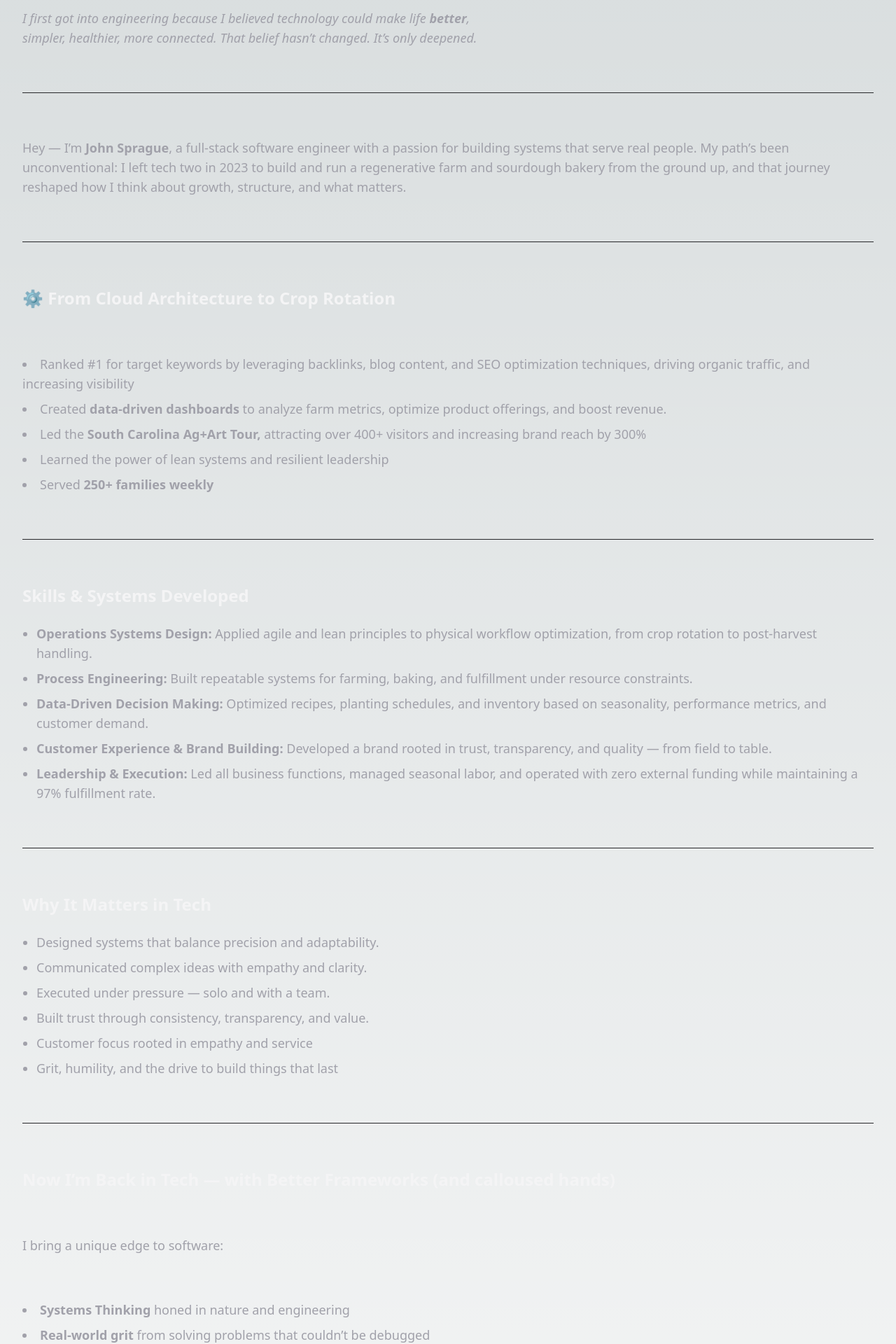
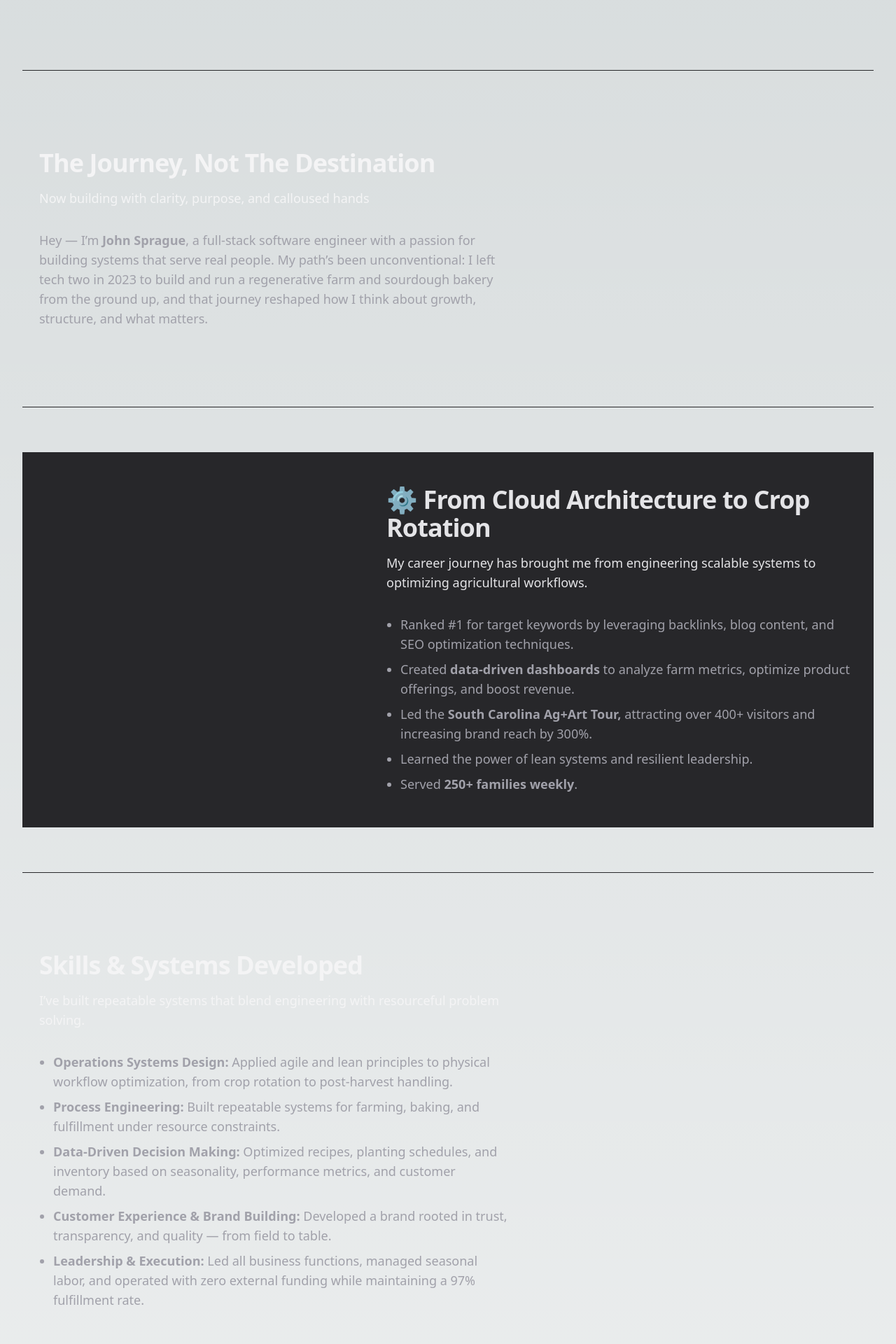
Before and after one commit to john-sprague/code-by-spraguejdev, a React (Vite) app: page /about-me in a window 1280 px wide. Shown: the part 360-2280 px from the top of the page at 70% size. Built offline with nearby package versions, Linux system fonts and the light colour scheme.

Commit message:
feat: build new section reusable component
- Update AboutMe.tsx page

```diff
--- /dev/null
+++ b/src/components/Section.tsx
@@ -0,0 +1,39 @@
+import React from "react";
+
+interface SectionProps {
+  title: string;
+  subtitle: string;
+  children: React.ReactNode;
+  isDarkMode?: boolean;
+}
+
+const Section: React.FC<SectionProps> = ({ title, subtitle, children, isDarkMode = false }) => {
+  return (
+    <>
+    <div
+      className={`relative py-12 w-full ${
+        isDarkMode ? "text-zinc-100" : "bg-zinc-800 text-zinc-200"
+      }`}
+    >
+      <div
+        className={`px-6 mx-auto space-y-8 max-w-7xl ${
+          isDarkMode ? "flex flex-col items-start" : "flex flex-col items-end"
+        }`}
+      >
+        {/* Section Title */}
+        <div className="max-w-2xl mx-auto lg:mx-0">
+          <h2 className="text-3xl font-bold tracking-tight sm:text-4xl">{title}</h2>
+          <p className="mt-4 text-lg">{subtitle}</p>
+        </div>
+
+        {/* Section Content */}
+        <div className="max-w-2xl mx-auto lg:mx-0 " >{children}</div>
+      </div>
+    </div>
+    <div className="w-full h-px bg-zinc-800 my-6" />
+
+    </>
+  );
+};
+
+export default Section;
--- a/src/routes/AboutMe.tsx
+++ b/src/routes/AboutMe.tsx
@@ -1,52 +1,54 @@
 import { Link } from "react-router-dom";
+import Section from "../components/Section";
+import TitleSection from "../components/TitleSection";
 
 const AboutMe: React.FC = () => {
   return (
     <div className="relative pb-16">
         <div className="px-6 pt-16 mx-auto space-y-8 max-w-7xl lg:px-8 md:space-y-16 md:pt-24 lg:pt-32">
-        <div className="max-w-2xl mx-auto lg:mx-0">
-          <h2 className="text-3xl font-bold tracking-tight text-zinc-100 sm:text-4xl">
-            About Me
-          </h2>
-          <h3 className="text-xl text-green-700 font-semibold mb-6">
-            Developer. Farmer. Systems Thinker.
-          </h3>
-          <p className='text-lg text-zinc-400'>
-            <em>I first got into engineering because I believed technology could make life <span className='font-semibold'>better</span>, simpler, healthier, more connected. That belief hasn’t changed. It’s only deepened.</em>
-          </p>
-        </div>
-
-          <div className="w-full h-px bg-zinc-800" />
-          <p className="mb-6 text-lg text-zinc-400">
+      <TitleSection
+              title='About Me'
+              subtitle='Developer. Builder. Systems Thinker'
+             children={undefined}
+        />
+      {/* Section 1 - About Me Intro */}
+      <Section
+        title="The Journey, Not The Destination"
+        subtitle="Now building with clarity, purpose, and calloused hands"
+        isDarkMode={true}
+      >
+        <p className="text-lg text-zinc-400 space-y-2">
         Hey — I’m <span className="font-semibold">John Sprague</span>, a
             full-stack software engineer with a passion for building systems that
             serve real people. My path’s been unconventional: I left tech two in 2023 to build and run a
             regenerative farm and sourdough bakery from the ground up, and that journey reshaped how I
             think about growth, structure, and what matters.
         </p>
+      </Section>
 
-          <div className="w-full h-px bg-zinc-800 my-6" />
-
-          <h3 className="text-2xl font-semibold mt-10 mb-4 text-zinc-100">
-            ⚙️ From Cloud Architecture to Crop Rotation
-          </h3>
-          <ul className="list-disc list-inside space-y-2 text-lg text-zinc-400">
-            <li>Ranked #1 for target keywords by leveraging backlinks, blog content, and SEO optimization techniques, driving organic traffic, and increasing visibility</li>
-            <li>
-                Created <span className='font-semibold'>data-driven dashboards</span> to analyze farm metrics, optimize product offerings, and boost revenue.
-            </li>
-            <li>Led the <span className='font-semibold'>South Carolina Ag+Art Tour,</span> attracting over 400+ visitors and increasing brand reach by 300%</li>
-            <li>Learned the power of lean systems and resilient leadership</li>
-            <li>
-              Served <span className="font-semibold">250+ families weekly</span>
-            </li>
+      {/* Section 2 - Career Journey */}
+      <Section
+        title="⚙️ From Cloud Architecture to Crop Rotation"
+        subtitle="My career journey has brought me from engineering scalable systems to optimizing agricultural workflows."
+        isDarkMode={false}
+      >
+        <ul className="list-disc pl-5 space-y-2 text-lg text-zinc-400">
+          <li>Ranked #1 for target keywords by leveraging backlinks, blog content, and SEO optimization techniques.</li>
+          <li>Created <span className="font-semibold">data-driven dashboards</span> to analyze farm metrics, optimize product offerings, and boost revenue.</li>
+          <li>Led the <span className="font-semibold">South Carolina Ag+Art Tour,</span> attracting over 400+ visitors and increasing brand reach by 300%.</li>
+          <li>Learned the power of lean systems and resilient leadership.</li>
+          <li>Served <span className="font-semibold">250+ families weekly</span>.</li>
         </ul>
-
-          <div className="w-full h-px bg-zinc-800 my-6" />
+      </Section>
 
 
-            <div className="space-y-6">
-            <h3 className="text-2xl font-semibold text-zinc-100">Skills & Systems Developed</h3>
+
+      {/* Section 3 - Skills & Systems Developed */}
+      <Section
+        title="Skills & Systems Developed"
+        subtitle="I’ve built repeatable systems that blend engineering with resourceful problem solving."
+        isDarkMode={true}
+      >
         <ul className="list-disc pl-5 text-lg text-zinc-400 space-y-2">
           <li><strong>Operations Systems Design:</strong> Applied agile and lean principles to physical workflow optimization, from crop rotation to post-harvest handling.</li>
           <li><strong>Process Engineering:</strong> Built repeatable systems for farming, baking, and fulfillment under resource constraints.</li>
@@ -54,94 +56,85 @@ const AboutMe: React.FC = () => {
           <li><strong>Customer Experience & Brand Building:</strong> Developed a brand rooted in trust, transparency, and quality — from field to table.</li>
           <li><strong>Leadership & Execution:</strong> Led all business functions, managed seasonal labor, and operated with zero external funding while maintaining a 97% fulfillment rate.</li>
         </ul>
-            </div>
+      </Section>
 
-            <div className="w-full h-px bg-zinc-800 my-6" />
+      {/* Section 4 - Why It Matters in Tech */}
+      <Section
+        title="Why It Matters in Tech"
+        subtitle="The skills I developed in farming and operations directly translate to software engineering."
+        isDarkMode={false}
+      >
 
-            <div className="space-y-6">
-            <h3 className="text-2xl font-semibold text-zinc-100">Why It Matters in Tech</h3>
-            <ul className="list-disc pl-5 text-lg text-zinc-400 space-y-2">
+        <ul className="list-disc pl-5 space-y-2 text-lg text-zinc-400 ">
+          <li>Embracing challenges head-on and continuously learning from failures has been crucial in creating solutions that stand the test of time.</li>
           <li>Designed systems that balance precision and adaptability.</li>
-                <li>Communicated complex ideas with empathy and clarity.</li>
-                <li>Executed under pressure — solo and with a team.</li>
+          <li><span className='font-semibold' />Executed under pressure — solo and with a team.</li>
           <li>Built trust through consistency, transparency, and value.</li>
-                <li>Customer focus rooted in empathy and service</li>
-                <li>Grit, humility, and the drive to build things that last</li>
+          <li>Customer focus rooted in empathy and service.</li>
+          <li> Developed a strong sense of grit, humility, and determination, driven by the belief that the most valuable projects are those that require persistence and resilience.</li>
+          <li>Embracing challenges head-on and continuously learning from failures has been crucial in creating solutions that stand the test of time.</li>
         </ul>
-            </div>
+      </Section>
 
-        <div className="w-full h-px bg-zinc-800 my-6" />
-
-          <h3 className="text-2xl font-semibold mt-10 mb-4 text-zinc-100">
-            Now I’m Back in Tech — with Better Frameworks (and calloused hands)
-          </h3>
-          <p className="mb-6 text-lg text-zinc-400">
-            I bring a unique edge to software:
-          </p>
+      {/* Section 5 - Now Back in Tech */}
+      <Section
+        title="Now I’m Back in Tech — with Better Frameworks (and dirty boots)"
+        subtitle="I bring a unique edge to software development with systems thinking, real-world grit, and empathy."
+        isDarkMode={true}
+      >
         <ul className="list-disc list-inside space-y-2 text-lg text-zinc-400">
-            <li>
-              <span className="font-semibold">Systems Thinking</span> honed in nature and engineering
-            </li>
-            <li>
-              <span className="font-semibold">Real-world grit</span> from solving problems that couldn’t be debugged
-            </li>
-            <li>
-              <span className="font-semibold">Empathy</span> for users, teammates, and customers alike
-            </li>
+          <li><span className="font-semibold">Systems Thinking</span> honed in nature and engineering.</li>
+          <li><span className="font-semibold">Real-world grit</span> from solving problems that couldn’t be debugged.</li>
+          <li><span className="font-semibold">Empathy</span> for users, teammates, and customers alike.</li>
         </ul>
         <blockquote className="mt-6 p-4 border-l-4 border-green-500 italic bg-green-50 text-green-900">
           “I don’t just write code. I build systems that grow, serve, and endure.”
         </blockquote>
+      </Section>
 
-          <div className="w-full h-px bg-zinc-800 my-6" />
-
-          <h3 className="text-2xl font-semibold mt-10 mb-4 text-zinc-100">
-            What I’m Focused On
-          </h3>
+      {/* Section 6 - What I'm Focused On */}
+      <Section
+        title="What I’m Focused On"
+        subtitle="Currently, I’m tackling challenges that push the limits of full stack engineering and product scalability."
+        isDarkMode={false}
+      >
         <ul className="grid grid-cols-1 sm:grid-cols-2 gap-4 text-lg text-zinc-400">
           <li>Backend & Distributed Systems</li>
           <li>Purpose-driven Product Engineering</li>
           <li>Developer Experience & Team Collaboration</li>
           <li>Scalability, performance, and sustainability</li>
         </ul>
+      </Section>
 
-          <div className="w-full h-px bg-zinc-800 my-6" />
-
-          <h3 className="text-2xl font-semibold mt-10 mb-4 text-zinc-100">
-             When I’m Not Coding...
-          </h3>
+      {/* Section 7 - When I’m Not Coding */}
+      <Section
+        title="When I’m Not Coding..."
+        subtitle="I stay active, train for endurance events, and love spending time with my German Shepherd, Stormy."
+        isDarkMode={true}
+      >
         <p className="mb-6 text-lg text-zinc-400">
-            I’m training for endurance events, walking my German Shepherd{" "}
-            <span className="font-semibold">Stormy</span> 🐾, or sharing reflections and lessons in my storytelling series:{" "}
+          I’m training for endurance events, walking my German Shepherd <span className="font-semibold">Stormy</span> 🐾, or sharing reflections and lessons in my storytelling series:{" "}
           <a href="#" className="text-green-700 underline font-semibold">
             Roots & Reboots
           </a>.
         </p>
+      </Section>
 
-          <div className="w-full h-px bg-zinc-800 my-6" />
-
-          <h3 className="text-2xl font-semibold mt-10 mb-4 text-zinc-100">
-            🚀 Let’s Build Something That Matters
-          </h3>
-          <p className="text-lg text-zinc-400">
-            If you're looking for a developer who brings structure, heart, and a systems-first mindset — I'm your guy.
-          </p>
-
+      {/* Section 8 - Call to Action */}
       <div className="w-full h-px bg-zinc-800 my-16" />
-
       <div className="text-center">
         <p className="text-lg text-zinc-400 mb-6">
-            Now I’m bringing new lessons — and a mission focused mindset — back into software engineering with even stronger vision, discipline, and purpose.
+          Now I’m bringing new lessons — and a mission-focused mindset — back into software engineering with even stronger vision, discipline, and purpose.
         </p>
         <Link
           to="/contact"
-                className="px-4 py-1 text-sm font-semibold text-purple-600 bg-transparent border border-purple-200 rounded-full hover:text-white hover:bg-purple-600 hover:border-transparent focus:outline-none focus:ring-2 focus:ring-purple-600 focus:ring-offset-2 mr-6"
+          className="px-4 py-2 text-white bg-purple-600 rounded-full hover:bg-purple-700 mr-6"
         >
           Let’s Connect
         </Link>
         <Link
           to="/projects"
-            className="px-4 py-1 text-sm font-semibold text-purple-600 bg-transparent border border-purple-200 rounded-full hover:text-white hover:bg-purple-600 hover:border-transparent focus:outline-none focus:ring-2 focus:ring-purple-600 focus:ring-offset-2"
+          className="px-4 py-2 text-white bg-purple-600 rounded-full hover:bg-purple-700"
         >
           Back to Projects
         </Link>
```
Lines whose indentation alone changed are shown as unchanged.
